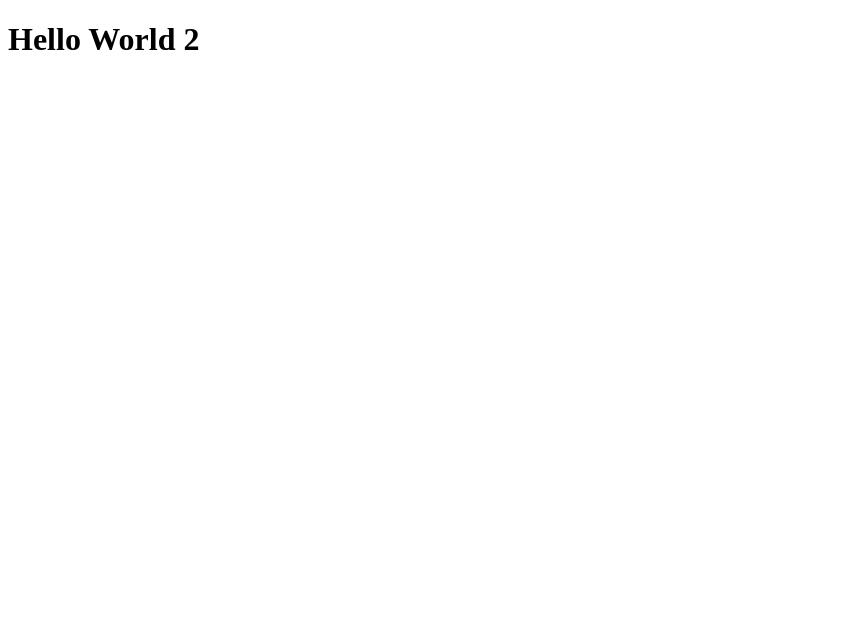
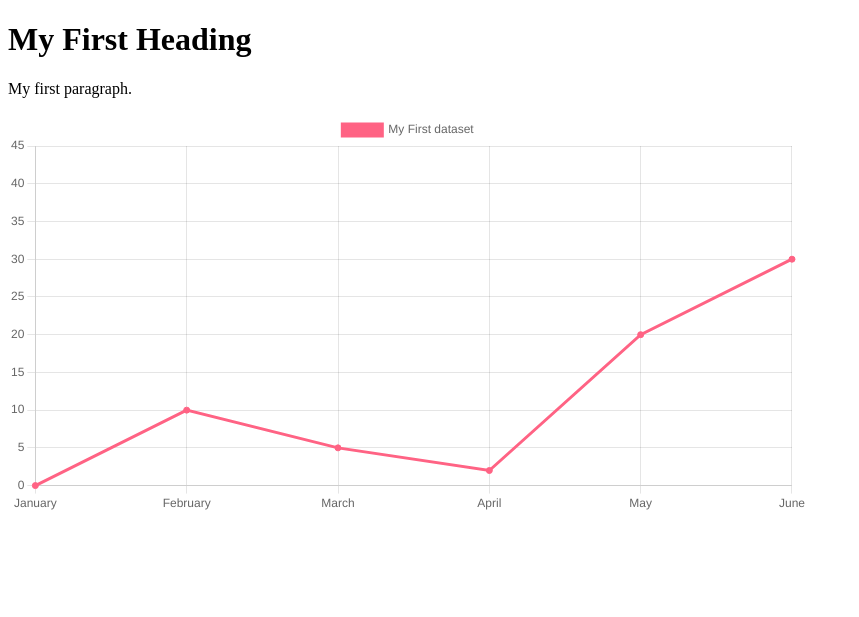
Before and after one commit to PlusMetha/Machine_Predictive, a website: page index.html in a window 1280 px wide. Shown: the whole page, without its empty margins (0-859 px from the left). Drawn offline with nearby package versions, Linux system fonts and the light colour scheme.

Commit message:
Add Chart

```diff
--- a/index.html
+++ b/index.html
@@ -1,13 +1,47 @@
 <!DOCTYPE html>
-<html lang="en">
-
-<head>
-
-
-</head>
+<html>
 
 <body>
-<h1>Hello World 2</h1>
+
+  <h1>My First Heading</h1>
+  <p>My first paragraph.</p>
+  <div style="height: 500px; width: 800px;">
+    <canvas id="myChart"></canvas>
+  </div>
+  <script src="https://cdn.jsdelivr.net/npm/chart.js"></script>
+
+  <script>
+    const labels = [
+      'January',
+      'February',
+      'March',
+      'April',
+      'May',
+      'June',
+    ];
+
+    const data = {
+      labels: labels,
+      datasets: [{
+        label: 'My First dataset',
+        backgroundColor: 'rgb(255, 99, 132)',
+        borderColor: 'rgb(255, 99, 132)',
+        data: [0, 10, 5, 2, 20, 30, 45],
+      }]
+    };
+
+    const config = {
+      type: 'line',
+      data: data,
+      options: {}
+    };
+  </script>
+  <script>
+    const myChart = new Chart(
+      document.getElementById('myChart'),
+      config
+    );
+  </script>
 
 </body>
 
--- /dev/null
+++ b/package.json
@@ -0,0 +1,5 @@
+{
+  "dependencies": {
+    "chart.js": "^3.7.0"
+  }
+}
```
Also changed, not shown: 1 other file.
